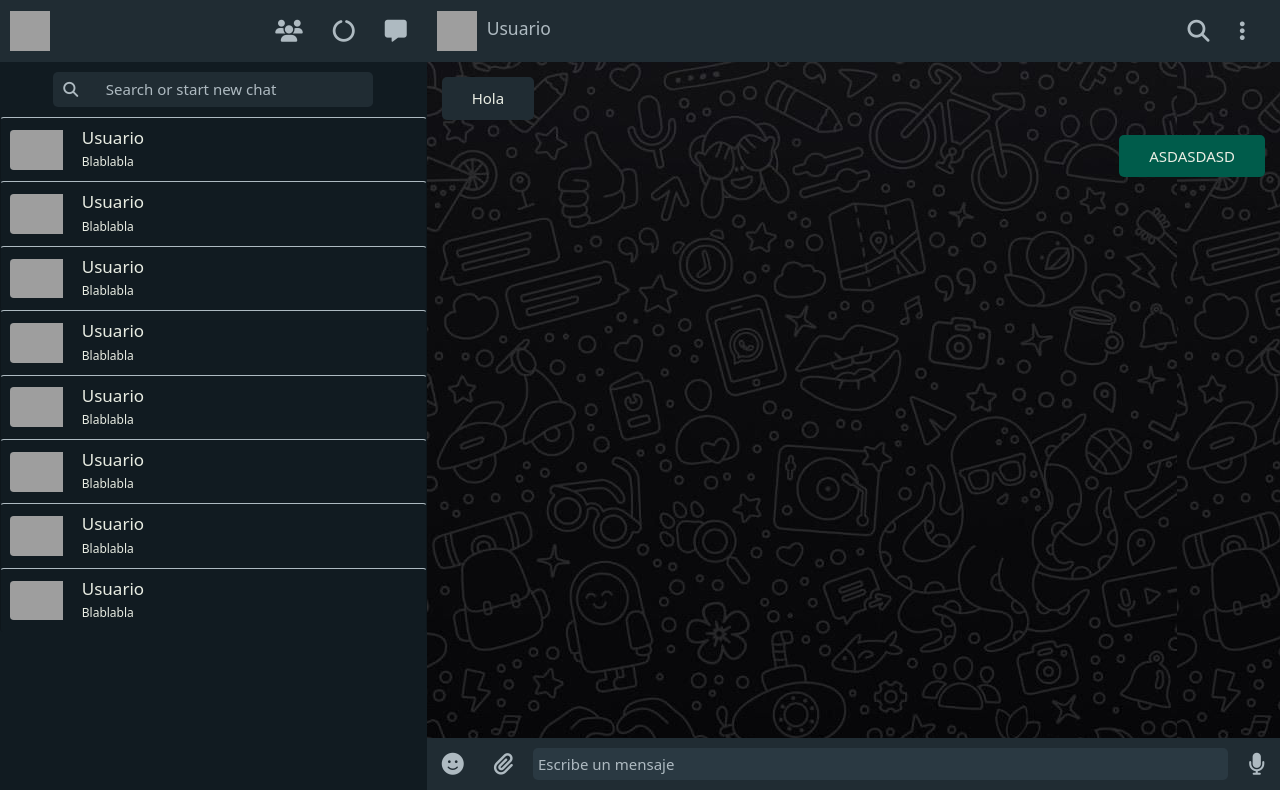
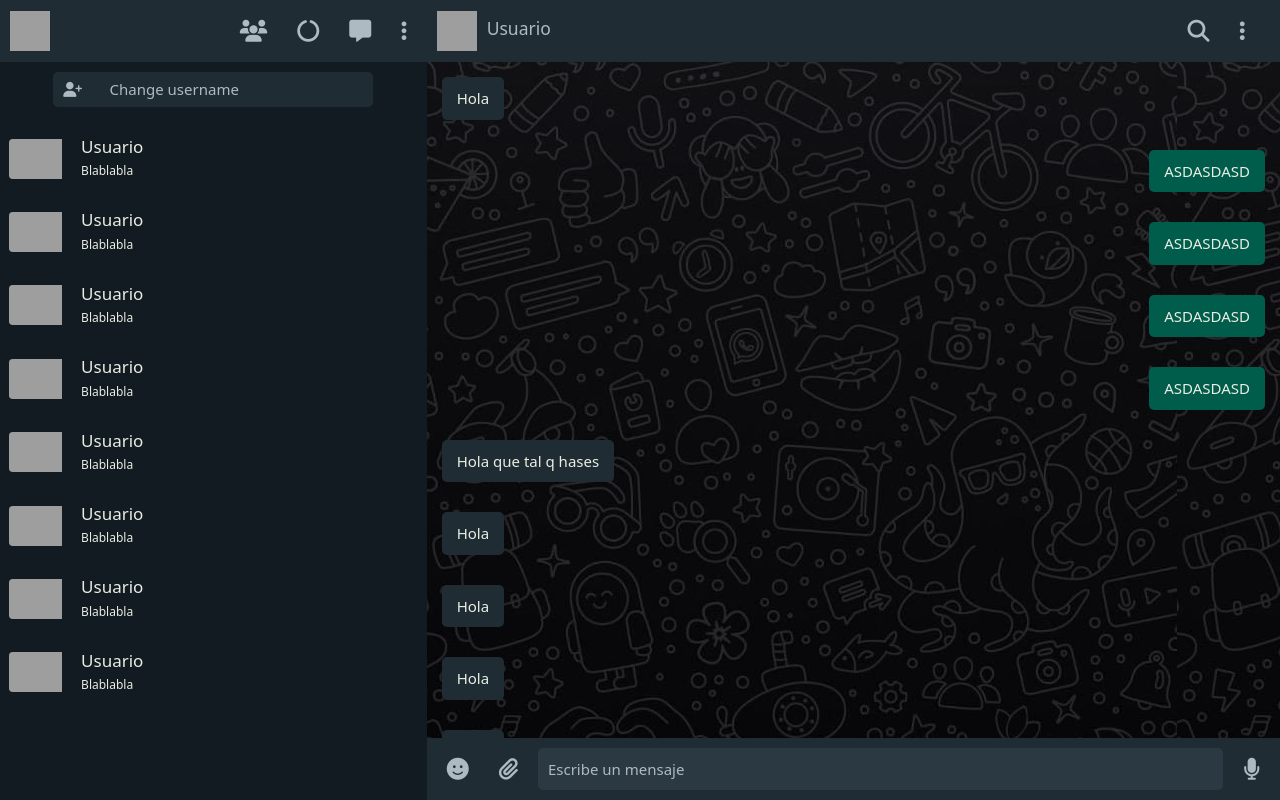
Before and after one commit to pedroespigares/whatsapp-clone, a website: page public/index.html in a window 1280 px wide. Drawn offline with nearby package versions, Linux system fonts and the light colour scheme; grey boxes are pictures that could not be loaded.

Commit message:
Cambio en estilos

```diff
--- a/public/css/styles.css
+++ b/public/css/styles.css
@@ -15,12 +15,31 @@
     --text-color: #E9EDE3;
     --icon-color: #AEBAC1;
     --chat-type-color: #2A3942;
+    --chat-notif-bg-color: #182229;
+    --chat-notif-text-color: #F1D25F;
+    --scrollbar-color: #323A3F;
     --text-font-weight: 400;
     --title-font-weight: 600;
     --transition-time: 0.2s;
     --current-user-message-color: #005C4B;
     --title-font: 'Montserrat', sans-serif;
     --box-shadow: 19px 11px 5px -1px rgba(13,13,13,0.44);
+}
+
+::-webkit-scrollbar {
+    width: 5px;
+}
+
+  /* Track */
+  ::-webkit-scrollbar-track {
+    background: none;
+}
+
+  /* Handle */
+  ::-webkit-scrollbar-thumb {
+    background: var(--scrollbar-color);
+    opacity: 0.5;
+    transition: var(--transition-time);
 }
 
 
@@ -80,13 +99,12 @@
 
 .chat-group{
     background-color: var(--chat-list-color);
-    height: 91vh;
+    height: calc(100vh - 62px);
 }
 
 .chat-preview{
     background-color: var(--chat-list-color) !important;
-    border-top: 0.2px solid var(--icon-color) !important;
-    border-bottom: none !important;
+    border: none !important;
 }
 
 .chat-preview .card-title{
@@ -121,29 +139,30 @@
 
 .chat-messages{
     background-image: url("../images/bg-img.jpg");
+    overflow-y: scroll;
+    height: calc(100vh - (62px + 62.5px));
 }
 
 .single-message-other-user, .single-message-my-user{
-    width: min-content;
-    height: min-content;
+    width: max-content;
+    height: max-content;
+    max-width: 40%;
     border-radius: 0.5rem;
+    color: var(--text-color);
+    font-size: 1.5rem;
 }
 
 .single-message-other-user{
     background-color: var(--header-color);
-    color: var(--text-color);
-    font-size: 1.5rem;
 }
 
 .single-message-my-user{
     background-color: var(--current-user-message-color);
-    color: var(--text-color);
-    font-size: 1.5rem;
 }
 
 .single-message-content{
-    padding-left: 2rem;
-    padding-right: 2rem;
+    padding-left: 0.5rem;
+    padding-right: 0.5rem;
 }
 
 
@@ -171,7 +190,7 @@
     font-size: 1.5rem;
     color: var(--text-color) !important;
     border-radius: 0.5rem;
-    padding: 0.5rem;
+    padding: 1rem;
 }
 
 .chat-type input::placeholder{
@@ -185,3 +204,10 @@
     background-color: var(--chat-type-color);
     box-shadow: none;
 }
+
+.chat-notification{
+    background-color: var(--chat-notif-bg-color);
+    color: var(--chat-notif-text-color);
+    font-size: 1.5rem;
+    border-radius: 0.5rem;
+}
--- a/public/index.html
+++ b/public/index.html
@@ -6,6 +6,7 @@
     <meta name="viewport" content="width=device-width, initial-scale=1.0">
     <title>WhatsApp Clone</title>
     <link rel="stylesheet" href="css/styles.css">
+    <link rel="icon" type="image/x-icon" href="images/favicon.ico">
     <script src="../client/client.js" defer></script>
     <link href="https://cdn.jsdelivr.net/npm/bootstrap@5.3.0-alpha1/dist/css/bootstrap.min.css" rel="stylesheet" integrity="sha384-GLhlTQ8iRABdZLl6O3oVMWSktQOp6b7In1Zl3/Jr59b6EGGoI1aFkw7cmDA6j6gD" crossorigin="anonymous">
     <script src="https://cdn.jsdelivr.net/npm/bootstrap@5.3.0-alpha1/dist/js/bootstrap.bundle.min.js" integrity="sha384-w76AqPfDkMBDXo30jS1Sgez6pr3x5MlQ1ZAGC+nuZB+EYdgRZgiwxhTBTkF7CXvN" crossorigin="anonymous"></script>
@@ -20,12 +21,13 @@
                     <i class="fa-solid fa-users"></i>
                     <i class="fa-sharp fa-solid fa-circle-notch"></i>
                     <i class="fa-solid fa-message"></i>
+                    <i class="fa-solid fa-ellipsis-v"></i>
                 </div>
             </header>
-            <div class="d-flex flex-column justify-content-start align-items-center chat-group">
+            <div class="d-flex flex-column justify-content-start align-items-center chat-group gap-3">
                 <div class="d-flex justify-content-center align-items-center gap-3 w-75 mt-3 mb-3 search-chat">
-                    <i class="fa-solid fa-magnifying-glass"></i>
-                    <input type="text" class="form-control" placeholder="Search or start new chat">
+                  <i class="fa-solid fa-user-plus"></i>
+                    <input type="text" class="form-control" placeholder="Change username">
                 </div>
                 <div class="card chat-preview w-100">
                     <div class="row g-0">
@@ -145,15 +147,72 @@
                     <i class="fa-solid fa-ellipsis-v"></i>
                 </div>
             </header>
-            <div class="chat-messages w-100 h-100 d-flex flex-column justify-content-start">
-                <div class="single-message-other-user mt-4 ms-4 p-3 align-self-start">
+            <div class="chat-messages w-100 d-flex flex-column justify-content-start">
+                <div class="single-message-other-user mt-4 mb-4 ms-4 p-3 align-self-start">
                     <p class="single-message-content m-0">Hola</p>
                 </div>
-                <div class="single-message-my-user mt-4 me-4 p-3 align-self-end">
+                <div class="single-message-my-user mt-4 me-4 mb-4 p-3 align-self-end">
                     <p class="single-message-content m-0">ASDASDASD</p>
                 </div>
+                <div class="single-message-my-user mt-4 me-4 mb-4 p-3 align-self-end">
+                  <p class="single-message-content m-0">ASDASDASD</p>
+                </div>
+                <div class="single-message-my-user mt-4 me-4 mb-4 p-3 align-self-end">
+                  <p class="single-message-content m-0">ASDASDASD</p>
+                </div>
+                <div class="single-message-my-user mt-4 me-4 mb-4 p-3 align-self-end">
+                  <p class="single-message-content m-0">ASDASDASD</p>
+                </div>
+                <div class="single-message-other-user mt-4 mb-4 ms-4 p-3 align-self-start">
+                  <p class="single-message-content m-0">Hola que tal q hases</p>
+                </div>
+                <div class="single-message-other-user mt-4 mb-4 ms-4 p-3 align-self-start">
+                  <p class="single-message-content m-0">Hola</p>
+                </div>
+                <div class="single-message-other-user mt-4 mb-4 ms-4 p-3 align-self-start">
+                  <p class="single-message-content m-0">Hola</p>
+                </div>
+                <div class="single-message-other-user mt-4 mb-4 ms-4 p-3 align-self-start">
+                  <p class="single-message-content m-0">Hola</p>
+                </div>
+                <div class="single-message-other-user mt-4 mb-4 ms-4 p-3 align-self-start">
+                  <p class="single-message-content m-0">Hola</p>
+                </div>
+                <div class="single-message-other-user mt-4 mb-4 ms-4 p-3 align-self-start">
+                  <p class="single-message-content m-0">Hola</p>
+                </div>
+                <div class="single-message-other-user mt-4 mb-4 ms-4 p-3 align-self-start">
+                  <p class="single-message-content m-0">Hola</p>
+                </div>
+                <div class="single-message-my-user mt-4 mb-4 me-4 p-3 align-self-end">
+                  <p class="single-message-content m-0">ASDASDASD</p>
+                </div>
+                <div class="single-message-my-user mt-4 mb-4 me-4 p-3 align-self-end">
+                  <p class="single-message-content m-0">ASDASDASD</p>
+                </div>
+                <div class="single-message-my-user mt-4 mb-4 me-4 p-3 align-self-end">
+                  <p class="single-message-content m-0">ASDASDASD</p>
+                </div>
+                <div class="single-message-other-user mt-4 mb-4 ms-4 p-3 align-self-start">
+                  <p class="single-message-content m-0">Hola</p>
+                </div>
+                <div class="single-message-other-user mt-4 mb-4 ms-4 p-3 align-self-start">
+                  <p class="single-message-content m-0">Hola</p>
+                </div>
+                <div class="single-message-other-user mt-4 mb-4 ms-4 p-3 align-self-start">
+                  <p class="single-message-content m-0">Hola</p>
+                </div>
+                <div class="single-message-other-user mt-4 mb-4 ms-4 p-3 align-self-start">
+                  <p class="single-message-content m-0">Hola</p>
+                </div>
+                <div class="single-message-other-user mt-4 mb-4 ms-4 p-3 align-self-start">
+                  <p class="single-message-content m-0">Hola</p>
+                </div>
+                <div class="chat-notification pt-2 pb-2 ps-4 pe-4 text-center align-self-center mb-4 mt-4">
+                  <p class="m-0">Paco joined the group</p>
+              </div>
             </div>
-            <div class="chat-type d-flex justify-content-evenly align-items-center w-100 gap-3 ps-2 pe-2 pt-2 pb-2">
+            <div class="chat-type d-flex justify-content-evenly align-items-center w-100 gap-3 ps-3 pe-3 pt-3 pb-3">
                 <i class="fa-solid fa-face-smile"></i>
                 <i class="fa-solid fa-paperclip"></i>
                 <input type="text" class="form-control" placeholder="Escribe un mensaje">
```
Also changed, not shown: public/images/favicon.ico (added).
